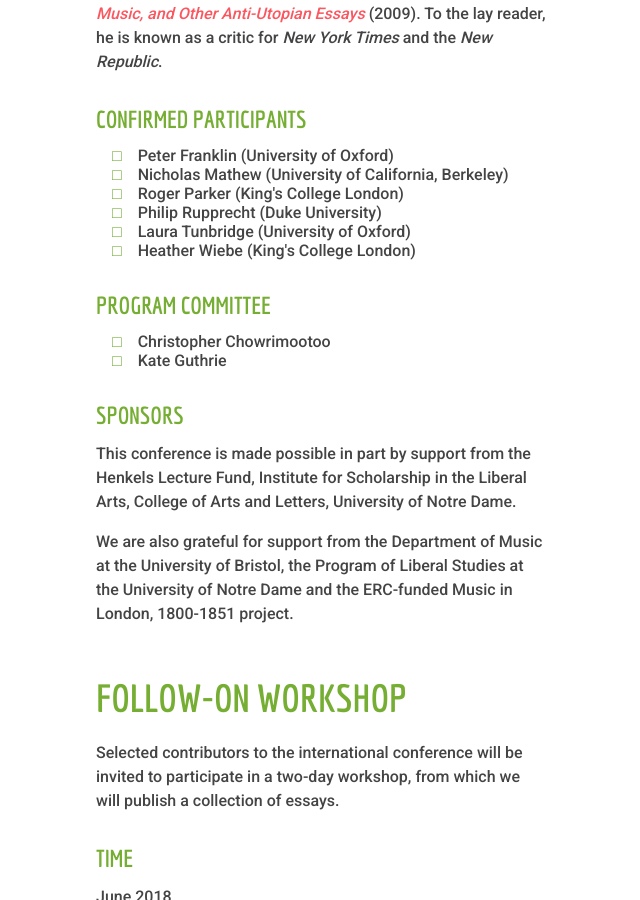
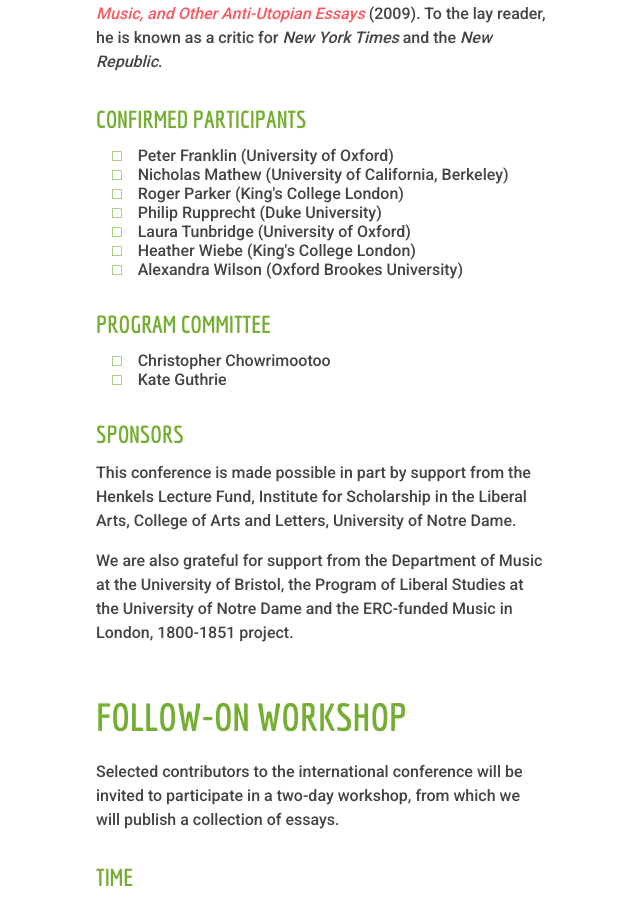
Before and after one commit to musicandthemiddlebrow/musicandthemiddlebrow.github.io, a Jekyll site: the page built from events.html, in a window 1280 px wide and 900 px high, scrolled down 1461 px. Shown: the whole window, without its empty margins (169-809 px from the left). Built offline with Jekyll 4.4.1, drawn with Linux system fonts in a browser that asks for light colours.

Commit message:
Update events.html

```diff
--- a/events.html
+++ b/events.html
@@ -63,6 +63,7 @@ permalink: /events/
     <li>Philip Rupprecht (Duke University)</li>
     <li>Laura Tunbridge (University of Oxford)</li>
     <li>Heather Wiebe (King's College London)</li>
+    <li>Alexandra Wilson (Oxford Brookes University)</li>
   </ul>
 
   <h3>Program Committee</h3>
```
